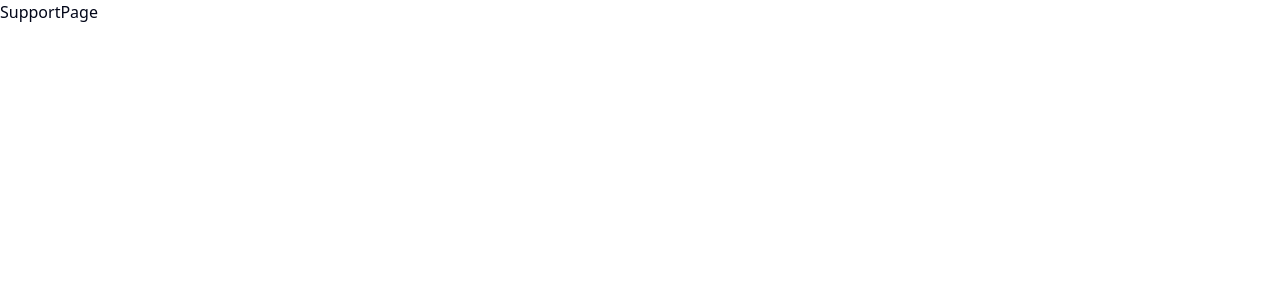
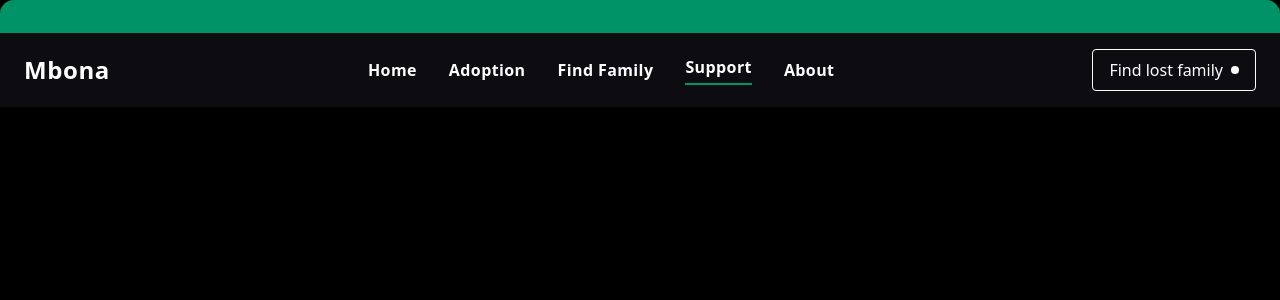
Before and after one commit to Blinktechnologies-company/Mbona, a Next.js app: page /support in a window 1280 px wide. Shown: the top 300 px of the page. Built offline with nearby package versions, Linux system fonts and the light colour scheme.

Commit message:
Initial setup - Add imports, basic page structure, and header

```diff
--- a/app/(pages)/support/page.tsx
+++ b/app/(pages)/support/page.tsx
@@ -1,5 +1,70 @@
-const SupportPage = () => {
-  return ( <div>SupportPage</div> );
+import Image from "next/image";
+import Link from "next/link";
+import { Home, ChevronDown, House } from "lucide-react";
+
+export default function SupportPage() {
+  return (
+    <div className="min-h-screen bg-black text-white dark overflow-x-hidden">
+
+      <div className="h-[33px] bg-[#009367] rounded-t-xl ">
+
+      </div>
+      <header className="w-full  background-primary">
+        <div className="container mx-auto px-6 py-4">
+          <div className="flex items-center justify-between">
+
+            <Link href="/" className="text-2xl font-bold text-white tracking-wide">
+              Mbona
+            </Link>
+
+            <nav className="flex items-center gap-8 font-bold tracking-wide">
+              <Link
+                href="/"
+                className="text-white hover:text-[#009367] transition-colors"
+              >
+                Home
+              </Link>
+              <Link
+                href="/adoption"
+                className="text-white hover:text-[#009367] transition-colors"
+              >
+                Adoption
+              </Link>
+              <Link
+                href="/find-family"
+                className="text-white hover:text-[#009367] transition-colors"
+              >
+                Find Family
+              </Link>
+              <Link
+                href="/support"
+                className="text-white border-b-2 border-[#009367] pb-1"
+              >
+                Support
+              </Link>
+              <Link
+                href="/about"
+                className="text-white hover:text-[#009367] transition-colors"
+              >
+                About
+              </Link>
+            </nav>
+
+
+            <Link
+              href="/find-family"
+              className="px-4 py-2 border border-white rounded hover:bg-white/10 transition-colors flex items-center gap-2"
+            >
+              <span>Find lost family</span>
+              <span className="w-2 h-2 bg-white rounded-full"></span>
+            </Link>
+          </div>
+        </div>
+      </header>
+
+      <main>
+
+      </main>
+    </div>
+  );
 }
-
-export default SupportPage;
```
